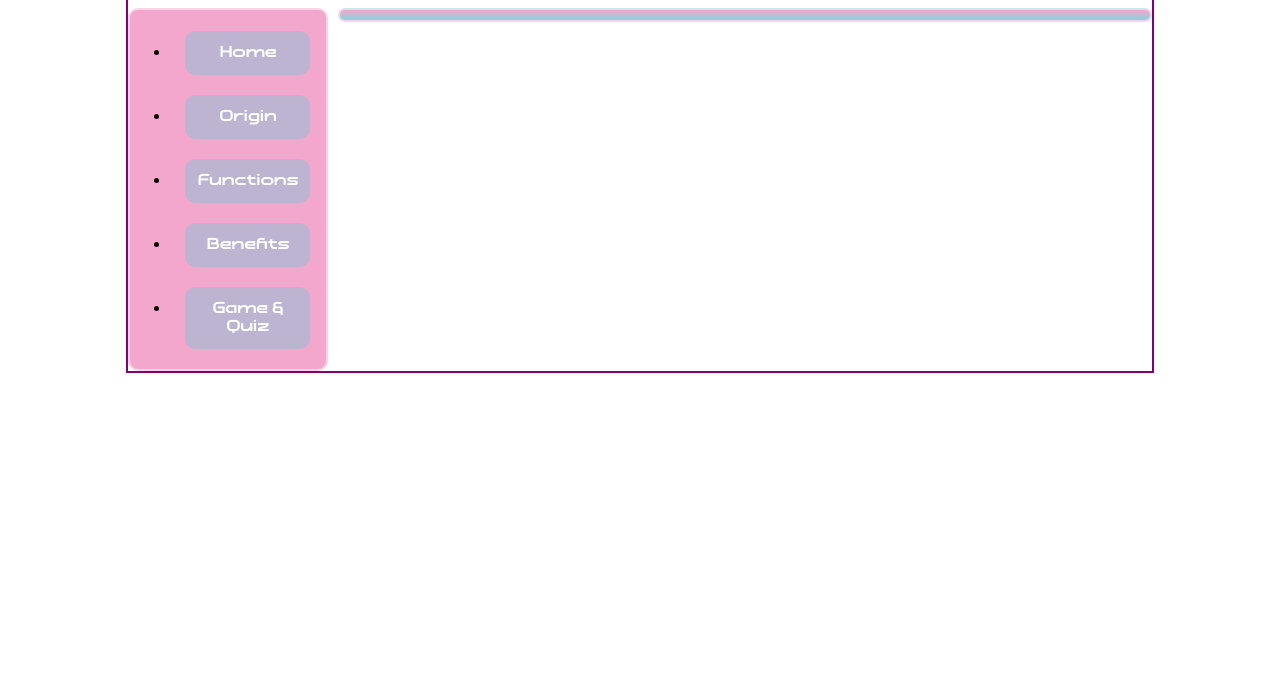
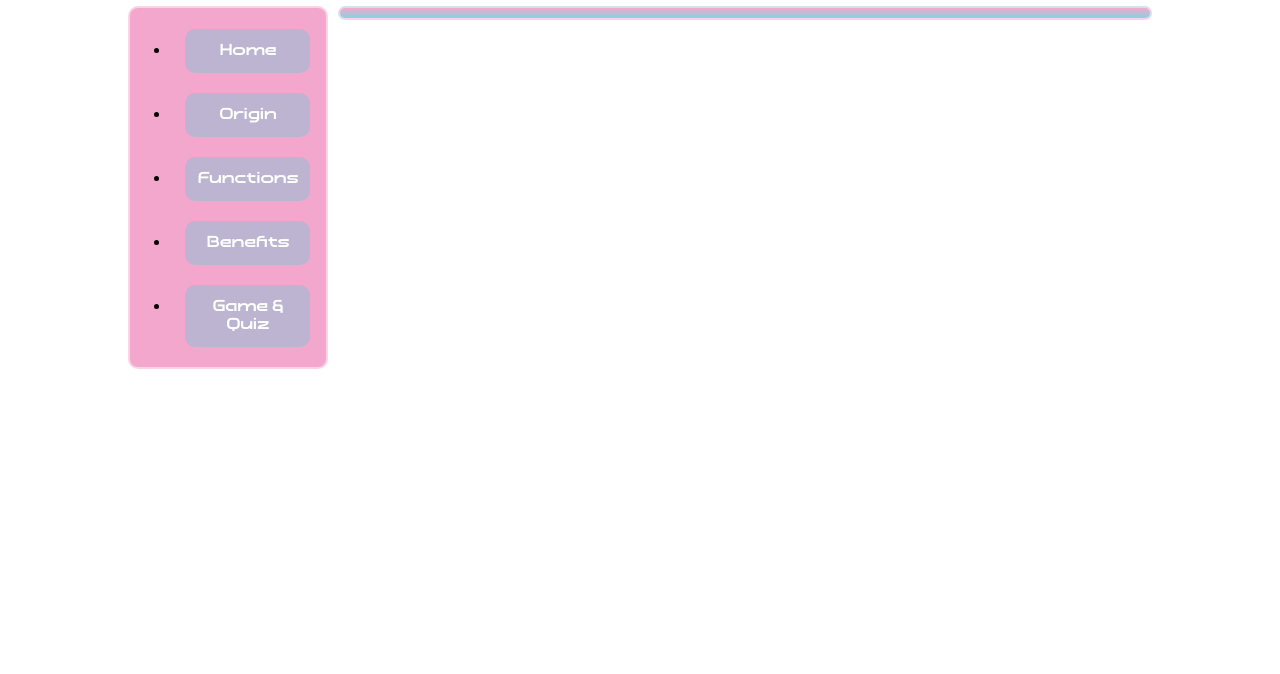
Before and after one commit to veniselim/veniselim.github.io, a plain HTML site: page index.html in a window 1280 px wide. Shown: the part 126-800 px from the top of the page. Drawn offline with Linux system fonts and the light colour scheme.

Commit message:
Update style.css

```diff
--- a/style.css
+++ b/style.css
@@ -9,8 +9,6 @@
 }
 
 body {
-	/*delete this temp border later!!!!!!!!!!*/
-	border: 2px solid purple;
 	padding: 0;
 	margin: 0 auto;
 	margin-top: 5%;
```
